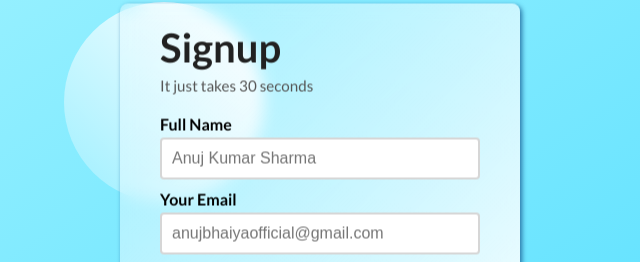
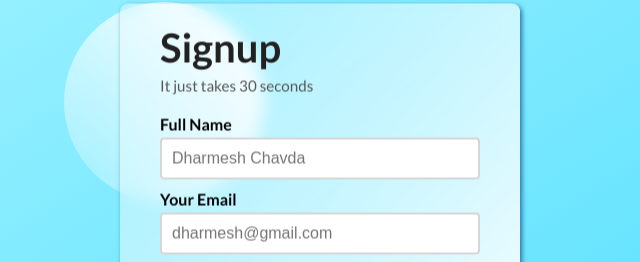
Before and after one commit to dharmesh2907/signup, a plain HTML site: page index.html in a window 1280 px wide. Shown: the part 98-360 px from the top of the page, 320-960 px from the left. Drawn offline with Linux system fonts and the light colour scheme.

Commit message:
update index

```diff
--- a/index.html
+++ b/index.html
@@ -19,11 +19,11 @@
                 <form action="#">
                     <p>
                         <label for="fullname">Full Name</label>
-                        <input type="text" id="fullname" placeholder="Anuj Kumar Sharma" required>
+                        <input type="text" id="fullname" placeholder="Dharmesh Chavda" required>
                     </p>
                     <p>
                         <label for="email">Your Email</label>
-                        <input type="email" id="email" placeholder="anujbhaiyaofficial@gmail.com" required>
+                        <input type="email" id="email" placeholder="dharmesh@gmail.com" required>
                     </p>
                     <p>
                         <label for="password">Your New Password</label>
```
